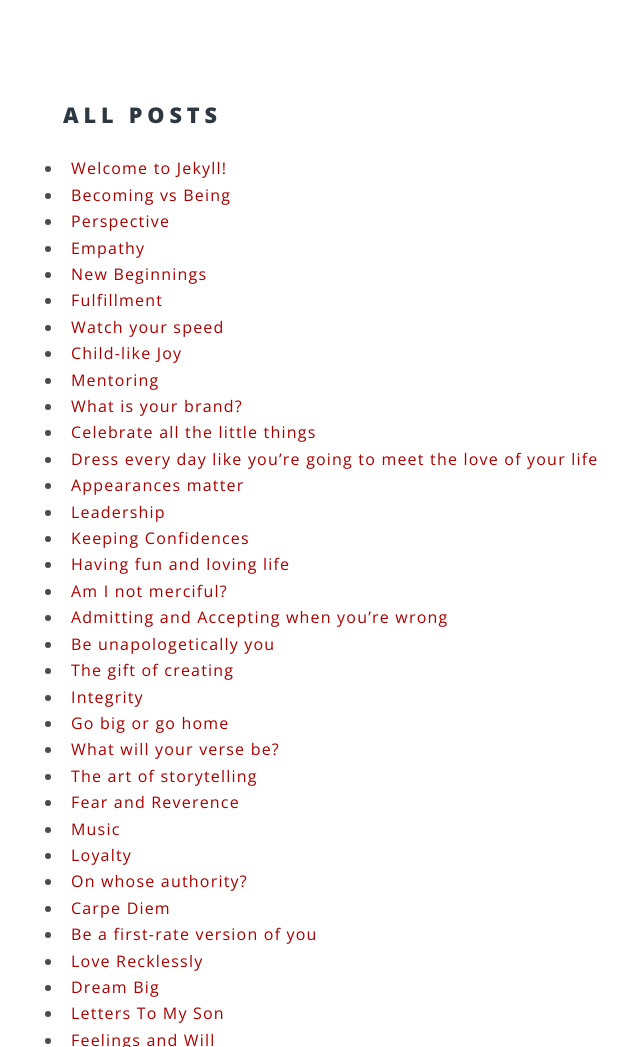
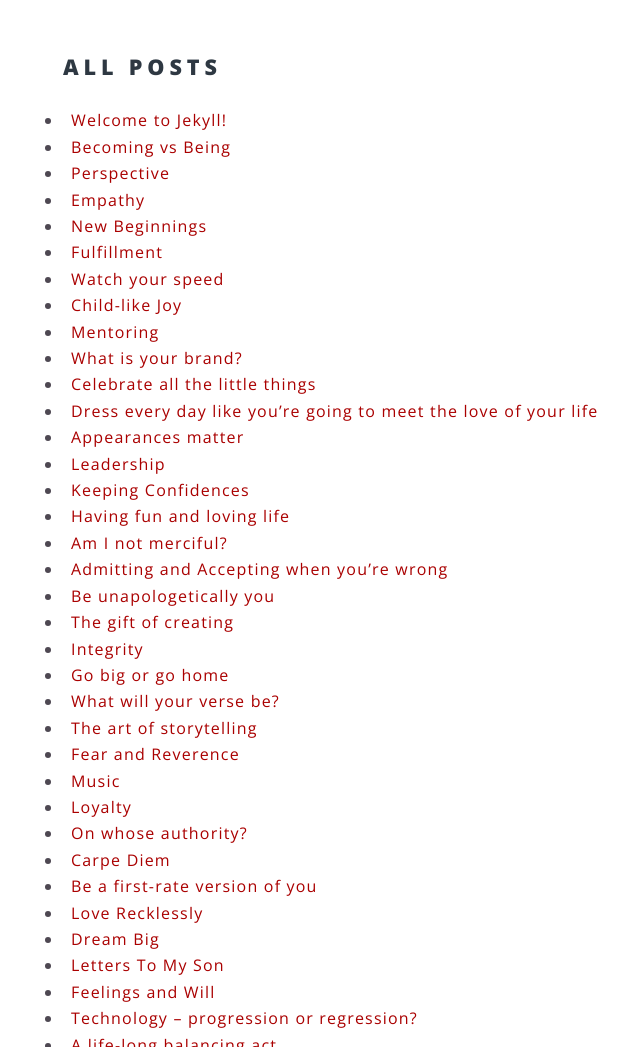
Before and after one commit to samng96/samng.me, a Jekyll site: the page built from archive/index.html, in a window 1280 px wide and 1400 px high. Shown: the part 353-1400 px from the top of the window, without its empty margins (17-657 px from the left). Built offline with Jekyll 4.4.1, drawn with Linux system fonts in a browser that asks for light colours.

Commit message:
adjust wrapper spacing

```diff
--- a/css/main.scss
+++ b/css/main.scss
@@ -1284,7 +1284,7 @@ $baseurl: '{{ site.baseurl }}/images';
 	}
 
 	.wrapper {
-		@include padding(6em, 0);
+		@include padding(3em, 0);
 
 		> .inner {
 			width: 60em;
```
